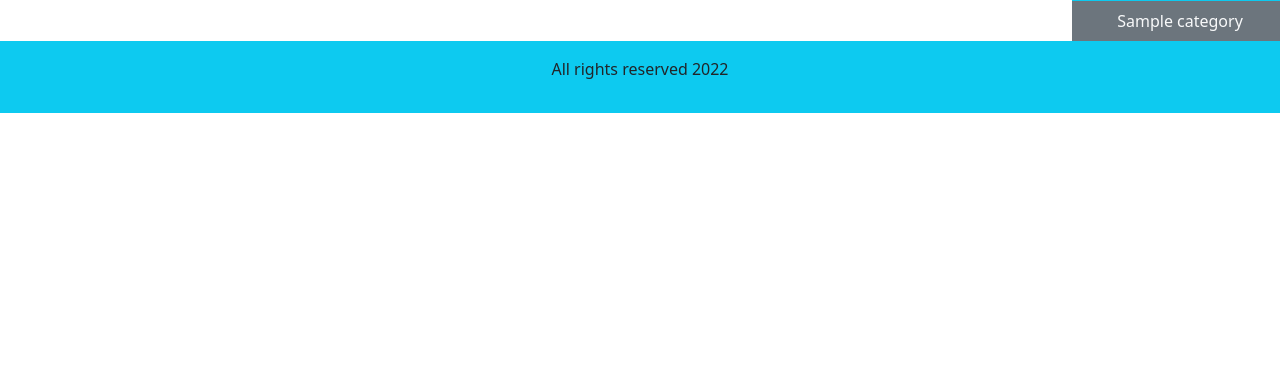
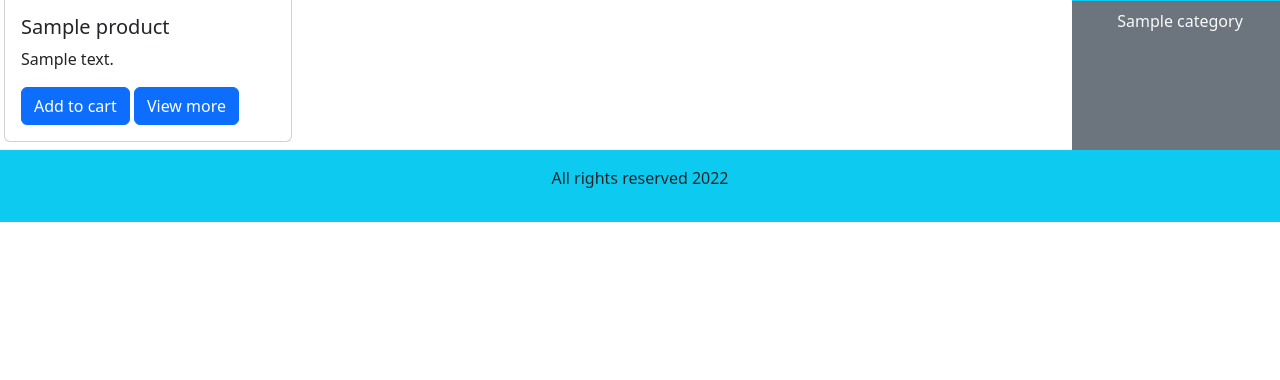
Before and after one commit to thenoiseinspace/php-practice-store-project, a PHP site: page /php-practice-store-project/index.php?brand=1 in a window 1280 px wide. Shown: the part 420-800 px from the top of the page. Run offline with PHP 8.4, Linux system fonts and the light colour scheme; tables that the repository leaves empty or names only in its code hold one stand-in row (values such as "Sample post").

Commit message:
adding no stock dynamic check and messaging

```diff
--- a/functions/common_function.php
+++ b/functions/common_function.php
@@ -48,7 +48,53 @@ function get_unique_categories(){
     if(isset($_GET['category'])){
         $category_id=$_GET['category'];
     $select_query="Select * from `products` where category_id=$category_id";
-            $result_query=mysqli_query($con, $select_query);
+    $result_query=mysqli_query($con, $select_query);
+    $num_of_rows=mysqli_num_rows($result_query);
+    if($num_of_rows==0){
+        echo "<h2 class='text-center' >No stock for this category </h2>";
+    }
+
+            // $row=mysqli_fetch_assoc($result_query);
+            // echo $row['product_title'];
+            while($row=mysqli_fetch_assoc($result_query)){
+               $product_id=$row['product_id'];
+               $product_title=$row['product_title'];
+               $product_description=$row['product_description'];
+            //    $product_keywords=$row['product_keywords'];
+            //the part with the images is in video 14 around the 14:30 mark
+               $product_image1=$row['product_image1'];
+               $product_price=$row['product_price'];
+               $category_id=$row['category_id'];
+               $brand_id=$row['brand_id'];
+               echo "<div class='col-md-4 mb-2'>
+               <div class='card' style='width: 18rem;'>
+                <img src='./admin_area/product_images/$product_image1.jpg' class='card-img-top' alt='$product_title'>
+                   <div class='card-body'>
+                       <h5 class='card-title'>$product_title</h5>
+                       <p class='card-text'>$product_description</p>
+                   <a href='#' class='btn btn-primary'>Add to cart</a>
+                   <a href='#' class='btn btn-primary'>View more</a>
+                   </div>
+               </div>
+           </div> ";
+            }
+}
+}
+
+//getting unique brands
+function get_unique_brands(){
+    global $con;
+
+    //condition to check if isset or not, ie if a specific brand/cat has been selected to display. If not, display all of them
+    if(isset($_GET['brand'])){
+        $brand_id=$_GET['brand'];
+    $select_query="Select * from `products` where brand_id=$brand_id";
+    $result_query=mysqli_query($con, $select_query);
+    $num_of_rows=mysqli_num_rows($result_query);
+    if($num_of_rows==0){
+        echo "<h2 class='text-center' >No stock for this brand </h2>";
+    }
+
             // $row=mysqli_fetch_assoc($result_query);
             // echo $row['product_title'];
             while($row=mysqli_fetch_assoc($result_query)){
--- a/index.php
+++ b/index.php
@@ -92,6 +92,7 @@ include("functions/common_function.php");
         // calling function
         getproducts();
         get_unique_categories();
+        get_unique_brands();
         //     $select_query="Select * from `products` order by product_title";
         //     $result_query=mysqli_query($con, $select_query);
         //     // $row=mysqli_fetch_assoc($result_query);
```
